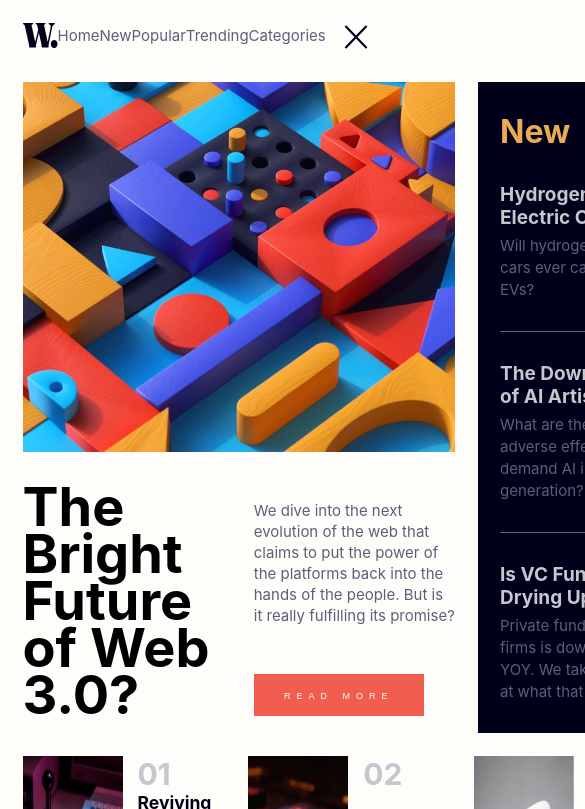
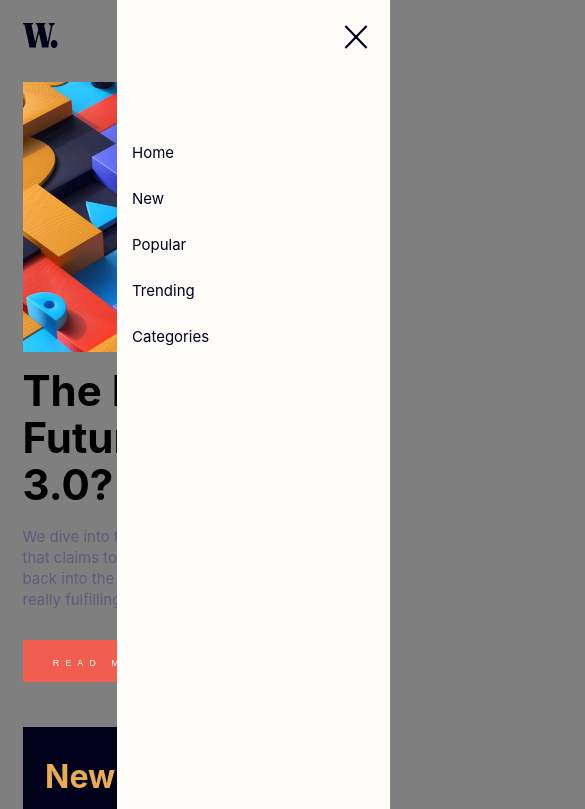
Before and after one commit to Ayolan8/news-homepage, a plain HTML site: page index.html in a window 390 px wide. Both pictures are taken after a click on the picture 350 px from the left and 35 px from the top of the page. Shown: the top 809 px of the page, 585 px wide, since content can reach past the window. Drawn offline with Linux system fonts and the light colour scheme; a web font is replaced by a local one.

Commit message:
updates on all the files

```diff
--- a/css/styles.css
+++ b/css/styles.css
@@ -1,15 +1,14 @@
 :root {
-    /* Define primary colors */
+    /* primary color */
     --soft-orange: hsl(35, 77%, 62%);
     --soft-red: hsl(5, 85%, 63%);
-    /* Define neutral colors */
+    /* neutral color */
     --Off-white: hsl(36, 100%, 99%);
     --Grayish-blue: hsl(233, 8%, 79%);
     --dark-grayish-blue: hsl(236, 13%, 42%);
     --Very-dark-blue: hsl(240, 100%, 5%);
 }
 
-/* Apply box-sizing to all elements */
 *,
 *::before,
 *::after {
@@ -18,7 +17,6 @@
     margin: 0;
 }
 
-/* Set body styles */
 body{
     font-family: Inter, sans-serif;
     font-size: 15px;
@@ -30,40 +28,34 @@ body{
     align-items: center;
 }
 
-/* Remove underline from links */
 a {
     text-decoration: none;
 }
 
-/* Set header styles */
 header {
     display: flex;
     justify-content: space-between;
     align-items: center;
     width: 1019pX;
-    margin-top: 1.5em;
+    margin-top: 1.2em;
     margin-bottom: 2.3em;
 }
 
-/* Set navigation styles */
 nav {
     display: flex;
     justify-content: space-between;
     width: 410px;
 }
 
-/* Set color for navigation links */
 nav > a {
     color: var(--dark-grayish-blue);
 }
 
-/* Change color of navigation links on hover and focus */
 nav > a:hover,
 nav > a:focus {
     color: var(--soft-orange);
 }
 
-/* Set grid properties for .item1 */
 .item1{
     grid-column: 1 / 3;
     display: grid;
@@ -71,26 +63,22 @@ nav > a:focus {
     grid-row-gap: 1em;
 }
 
-/* Set image properties for .item1 */
 .item1 img{
     height: 270px;
     width: 100%;
 }
 
-/* Set grid properties for .item1b */
 .item1b{
     display: grid;
     grid-template-columns: 1fr 1fr;
     grid-column-gap: 2em;
 }
 
-/* Set font properties for h1 in .item1b */
 .item1b div > h1 {
     font-size: 3.6em;
     line-height: 47px;
 }
 
-/* Set flex properties for second child div in .item1b */
 .item1b div:nth-child(2) {
     display: flex;
     flex-direction: column;
@@ -98,7 +86,6 @@ nav > a:focus {
     gap: 2em;
 }
 
-/* Set button properties in .item1b */
 .item1b button {
     width: 170px;
     height: 42px;
@@ -111,18 +98,15 @@ nav > a:focus {
     font-weight: 400;
 }
 
-/* Change button background color on hover in .item1b */
 .item1b button:hover{
     background-color: var(--Very-dark-blue);
 }
 
-/* Set paragraph properties in .item1b */
 .item1b p {
     color: var(--dark-grayish-blue);
     line-height: 21px;
 }
 
-/* Set grid properties for .item2 */
 .item2 {
     grid-column: 3;
     grid-template-columns: 1fr;
@@ -134,33 +118,28 @@ nav > a:focus {
     background-color: var(--Very-dark-blue);
 }
 
-/* Set h1 properties for .item2 */
 .item2 > h1 {
     color: var(--soft-orange);
     font-size: 32px;
     margin-bottom: 1em;
 }
 
-/* Set h2 properties for .item2a */
 .item2a  h2 {
     color: var(--Grayish-blue);
     font-size: 19px;
 }
 
-/* Change h2 color on hover and focus in .item2a */
 .item2a  h2:hover,
 .item2a h2:focus{
     color: var(--soft-orange)
 }
 
-/* Set paragraph properties for .item2a */
 .item2a  p {
     color: var(--dark-grayish-blue);
     line-height: 22px;
     font-size: 15px;
 }
 
-/* Set flex properties for .item2a */
 .item2a {
     display: flex;
     flex-direction: column;
@@ -168,21 +147,18 @@ nav > a:focus {
     justify-content: space-between;
 }
 
-/* Set flex properties for .item2-inner-class in .item2a */
 .item2a > .item2-inner-class {
     display: flex;
     flex-direction: column;
     gap: .4em;
 }
 
-/* Set properties for .hr */
 .hr{
     background-color: var(--dark-grayish-blue);
     width: 100%;
     height: 1px;
 }
 
-/* Set grid properties for .item3 */
 .item3 {
     grid-column-start: 1;
     grid-column-end:  4;
@@ -192,70 +168,59 @@ nav > a:focus {
 
 }
 
-/* Set flex properties for div in .item3 */
 .item3 > div {
     display: flex;
     justify-content: space-between;
     gap: 1em;
 }
 
-/* Set image properties for .footer-img */
 .footer-img img {
     width: 150px;
 }
 
-/* Set paragraph properties for .item3 */
 .item3 p{
     color: var(--dark-grayish-blue);
     line-height: 20px;
     font-weight: 200;
 }
 
-/* Set h1 properties for .item3 */
 .item3 h1 {
     color: var(--Grayish-blue);
 }
 
-/* Set color for h3 in a in .item3 */
 .item3 a:has(> h3){
     color: var(--Very-dark-blue);
 }
 
-/* Change color of h3 on hover and focus in .item3 */
 .item3 h3:hover,
 .item3 h3:focus {
     color: var(--soft-red);
 }
 
-/* Set flex properties for div in .footer-img */
 .footer-img > div{
     display: flex;
     flex-direction: column;
     justify-content: space-between;
 }
 
-/* Set grid properties for main */
 main{
     display: grid;
     grid-template-columns: repeat(3, 320px);
-    grid-column-gap: 2em;
-    grid-row-gap: 3em;
+    grid-column-gap: 1.5em;
+    grid-row-gap: 2em;
 }
 
-/* Hide .hidden-on-laptop on laptop */
 .hidden-on-laptop{
     display: none;
     width: 100%;
 }
 
-/* Set properties for .attribution */
 .attribution{
     background-color: var(--Grayish-blue);
     text-align: center;
     width: 100%;
 }
 
-/* Set media queries for different screen sizes */
 @media screen and (max-width: 1024px) {
 
     body{
@@ -387,4 +352,88 @@ main{
     main {
         grid-template-areas: 'header' ' new' 'bottom';
         width: 100%;
-        grid-template
+        grid-template-columns: 100%;
+        /* grid-column-gap: 2em; */
+        grid-row-gap: 3em;
+    }
+
+    nav {
+        width: 70%;
+        flex-direction: column;
+        justify-content: flex-start;
+        height: 100vh;
+        padding: 9.5em 0 0 1em;
+        display: none;
+        background-color: var(--Off-white);
+        transition: 0.9s;
+    }
+
+    nav a {
+        margin-bottom: 1.8em;
+        color: var(--Very-dark-blue);
+    }
+
+    .item1 {
+        grid-area: header;
+        width: 100%;
+    }
+
+    .item1 img{
+        height: 270px;
+    }
+
+    .item1b {
+        grid-template-columns: 100%;
+        grid-column-gap: 0;
+        grid-row-gap: .2em;
+    }
+
+    .item1b div > h1 {
+        font-size: 2.8em;
+        /* line-height: 40px; */
+        /* letter-spacing: -px; */
+    }
+
+    .item2 {
+        grid-area: new;
+        gap: 1.5em;
+    }
+
+    .item3 {
+        grid-area: bottom;
+        grid-template-columns: 1fr;
+        grid-row-gap: 2em;
+        /* grid-column-gap: 2em; */
+    }
+
+    .item3 > div {
+        gap: 2.25em;
+    }
+
+    .item1b {
+        grid-template-rows: 1fr 1fr;
+    }
+
+    .transparent-bg{
+        background: rgba(0,0,0,0.5);
+    }
+
+    .fixed {
+        position: fixed;
+        top: 0;
+        right: 0;
+    }
+
+}
+
+@media screen and (max-width: 400px) {
+    .item1b{
+        grid-template-columns: 320px;
+    }
+}
+
+@media screen and (max-width: 290px) {
+    .item1b{
+        grid-template-columns: 100%;
+    }
+}
--- a/script.js
+++ b/script.js
@@ -1,42 +1,24 @@
-// Get the open menu icon element
 const openMenuIcon = document.getElementById("open-menu");
-// Get the close menu icon element
 const closeMenuIcon = document.getElementById("close-menu");
-// Get the navigation element
 const nav = document.querySelector('nav');
-// Get the body element
 const body = document.body;
-// Initialize a boolean to track if the modal is open
 let isModalOpen = false;
 
-// Function to open or close the sidebar
 const openOrCloseSideBar = () =>{
-    // Toggle the isModalOpen boolean
     isModalOpen = !isModalOpen;
 
-    // If the modal is open
     if (isModalOpen){
-        // Display the navigation as flex
         nav.style.display = "flex";
-        // Add the 'fixed' class to the navigation
         nav.classList.add('fixed');
-        // Add the 'transparent-bg' class to the body
         body.classList.add('transparent-bg');
-    } else {
-        // Hide the navigation
+    }else{
         nav.style.display = "none";
-        // Remove the 'fixed' class from the navigation
         nav.classList.remove('fixed')
-        // Remove the 'transparent-bg' class from the body
         body.classList.remove('transparent-bg');
     }
-    // Toggle the 'hidden-on-mobile' class for the open menu icon
     openMenuIcon.classList.toggle("hidden-on-mobile");
-    // Toggle the 'hidden-on-mobile' class for the close menu icon
     closeMenuIcon.classList.toggle("hidden-on-mobile");
 }
 
-// Add a click event listener to the open menu icon to run the openOrCloseSideBar function
 openMenuIcon.addEventListener("click", openOrCloseSideBar);
-// Add a click event listener to the close menu icon to run the openOrCloseSideBar function
 closeMenuIcon.addEventListener("click", openOrCloseSideBar);
```
